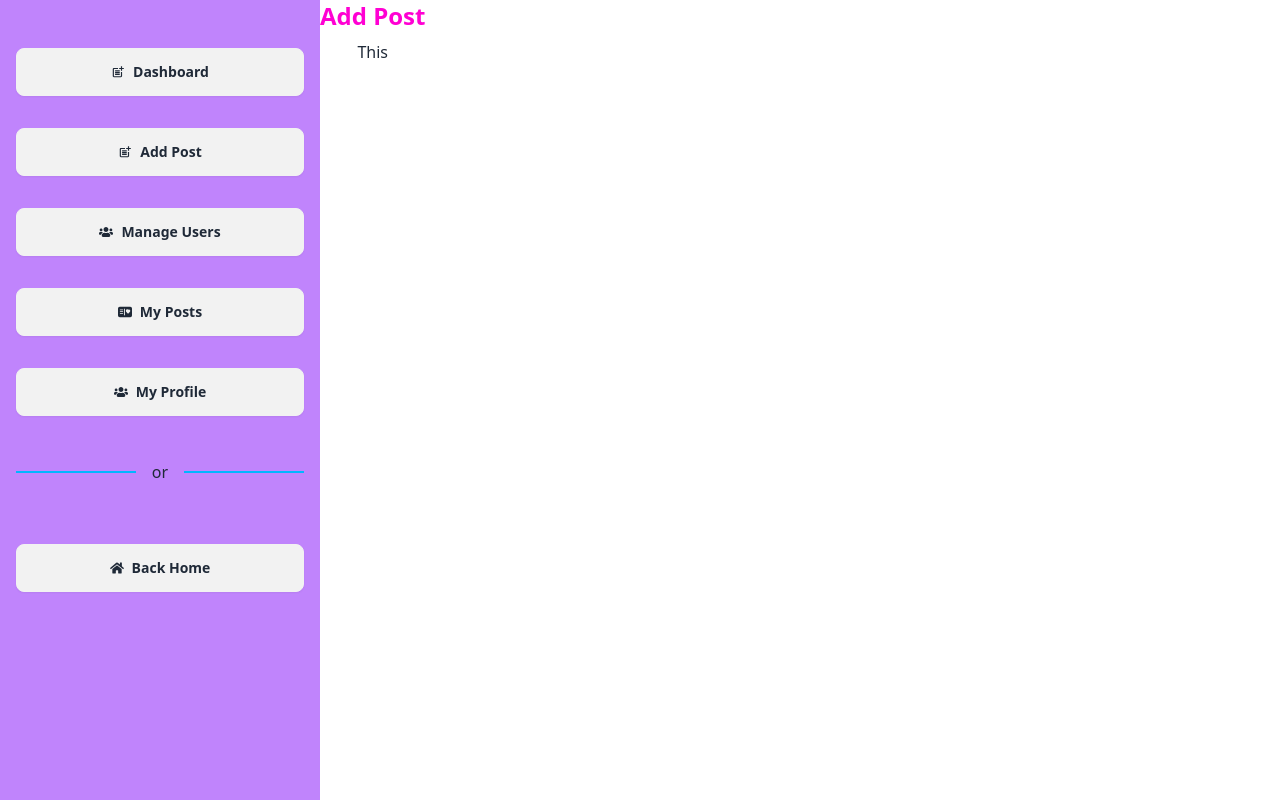
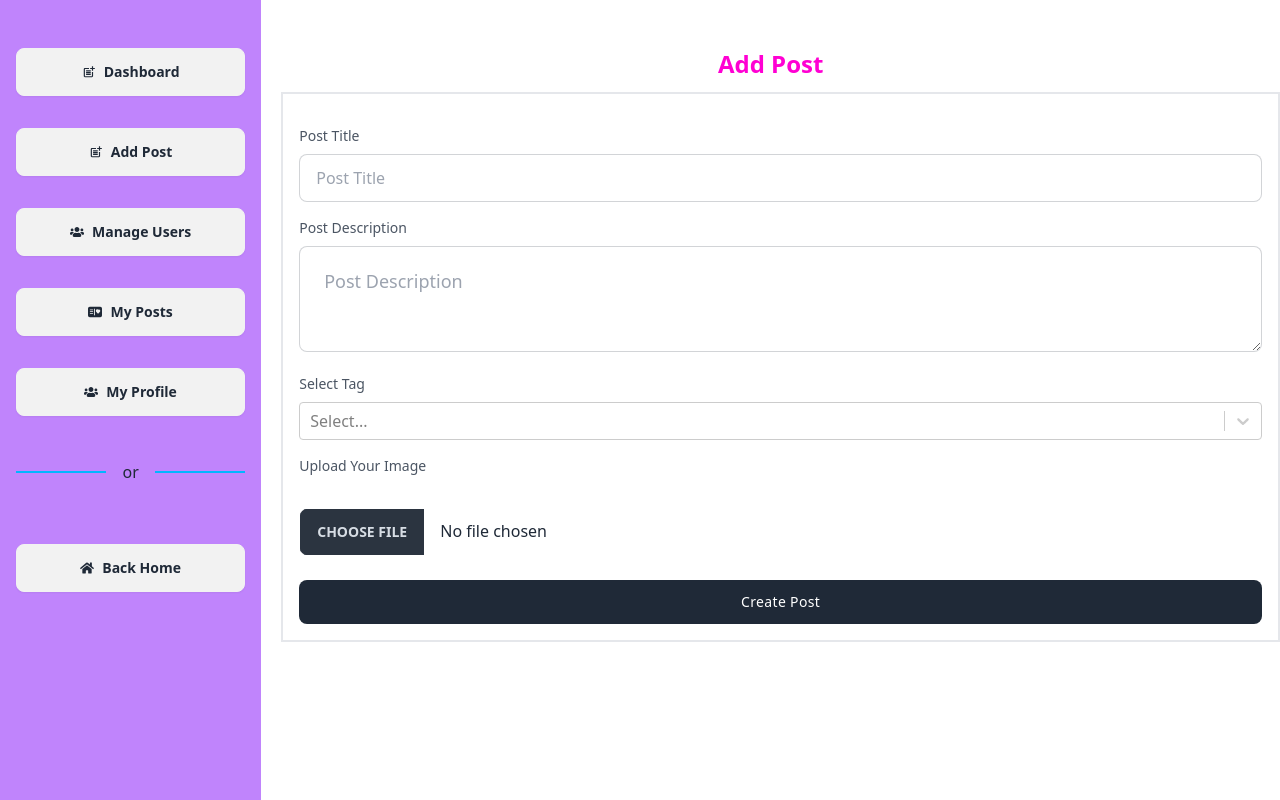
Before and after one commit to zihad868/BlogClient, a React (Vite) app: page /dashboard/add-post in a window 1280 px wide. Built offline with nearby package versions, Linux system fonts and the light colour scheme; no server answers.

Commit message:
Add Posts

```diff
--- a/package.json
+++ b/package.json
@@ -21,6 +21,7 @@
     "react-hook-form": "^7.53.0",
     "react-icons": "^5.3.0",
     "react-router-dom": "^6.26.1",
+    "react-select": "^5.8.0",
     "react-toastify": "^10.0.5",
     "sort-by": "^1.2.0"
   },
--- a/src/Pages/DashBoard/AddPost.jsx
+++ b/src/Pages/DashBoard/AddPost.jsx
@@ -1,18 +1,131 @@
+import { Controller, useForm } from "react-hook-form";
 import SectionTitle from "../../Shared/SectionTitle/SectionTitle";
 import useUser from "../../UseHook/useUser";
+import Select from "react-select";
+
+const options = [
+  { value: "javascript", label: "JavaScript" },
+  { value: "react", label: "React" },
+  { value: "python", label: "Python" },
+  { value: "django", label: "Django" },
+  { value: "flask", label: "Flask" },
+  { value: "ruby", label: "Ruby" },
+];
 
 const AddPost = () => {
   const [userObj, isLoading, error] = useUser();
-  const {userInformation: user } = userObj;
+  const { userInformation: user } = userObj;
 
   console.log(user);
+  const {
+    register,
+    handleSubmit,
+    control,
+    formState: { errors },
+  } = useForm();
+
+
+  const onSubmit = async (data) => {
+    console.log("data-->",data);
+  }
 
   return (
-    <div className="">
-      <div>
-        <SectionTitle header={"Add Post"} content={"This"} />
+    <div>
+      <div className="mt-12">
+        <SectionTitle header="Add Post" />
       </div>
-      <div></div>
+      <div className="border-2 p-4 ml-5">
+        <form onSubmit={handleSubmit(onSubmit)}>
+          <div className="mt-4">
+            <label
+              className="block mb-2 text-sm font-medium text-gray-600"
+              htmlFor="title"
+            >
+              Post Title
+            </label>
+            <input
+              className="input input-bordered w-full"
+              placeholder="Post Title"
+              {...register("title", { required: true })}
+            />
+            {errors.title && (
+              <span className="text-red-500">Title field is required</span>
+            )}
+          </div>
+
+          <div className="mt-4">
+            <label
+              className="block mb-2 text-sm font-medium text-gray-600"
+              htmlFor="description"
+            >
+              Post Description
+            </label>
+            <textarea
+              className="textarea textarea-bordered textarea-lg w-full max-w-full"
+              placeholder="Post Description"
+              {...register("description", { required: true })}
+            />
+            {errors.description && (
+              <span className="text-red-500">
+                Description field is required
+              </span>
+            )}
+          </div>
+
+          <div className="mt-4">
+            <label
+              className="block mb-2 text-sm font-medium text-gray-600"
+              htmlFor="tag"
+            >
+              Select Tag
+            </label>
+            <Controller
+              name="tag"
+              control={control}
+              defaultValue={null}
+              render={({ field }) => (
+                <Select
+                  {...field}
+                  options={options}
+                  onChange={(selectedOption) => field.onChange(selectedOption)}
+                />
+              )}
+              rules={{ required: true }}
+            />
+            {errors.tag && (
+              <span className="text-red-500">Tag field is required</span>
+            )}
+          </div>
+
+          <div className="mt-4">
+            <div className="flex justify-between">
+              <label
+                className="block mb-2 text-sm font-medium text-gray-600 "
+                htmlFor="loggingPassword"
+              >
+                Upload Your Image
+              </label>
+            </div>
+
+            <br />
+            <input
+              {...register("image")}
+              type="file"
+              className="file-input w-full max-w-xs"
+            />
+            <br />
+          </div>
+
+          <div className="mt-6">
+            <button
+              type="submit"
+              className="w-full px-6 py-3 text-sm font-medium tracking-wide text-white capitalize transition-colors duration-300 transform bg-gray-800 rounded-lg hover:bg-gray-700 focus:outline-none focus:ring focus:ring-gray-300 focus:ring-opacity-50"
+            >
+              Create Post
+            </button>
+          </div>
+        </form>
+      </div>
     </div>
   );
 };
--- a/src/Root/Dashboard.jsx
+++ b/src/Root/Dashboard.jsx
@@ -73,7 +73,7 @@ const Dashboard = () => {
           </button>
         </NavLink>
       </div>
-      <div>
+      <div className="w-full">
         <Outlet />
       </div>
     </div>
```
Also changed, not shown: 1 other file (tests, documents, lock files or other folders).
